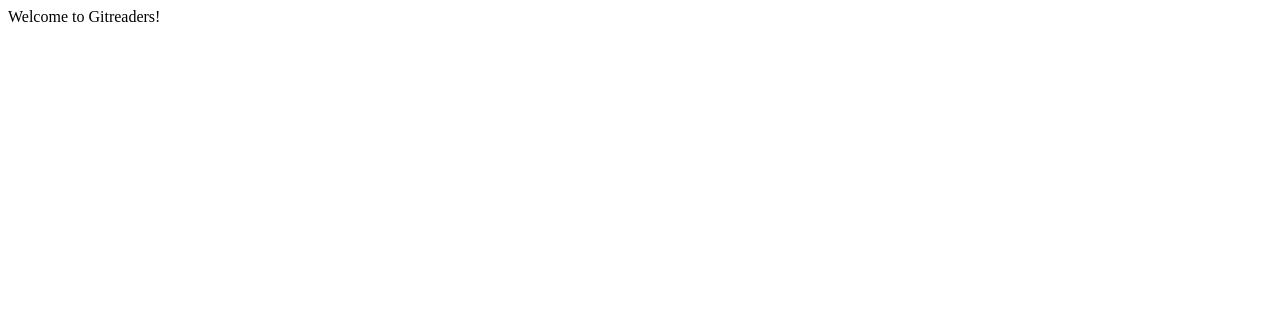
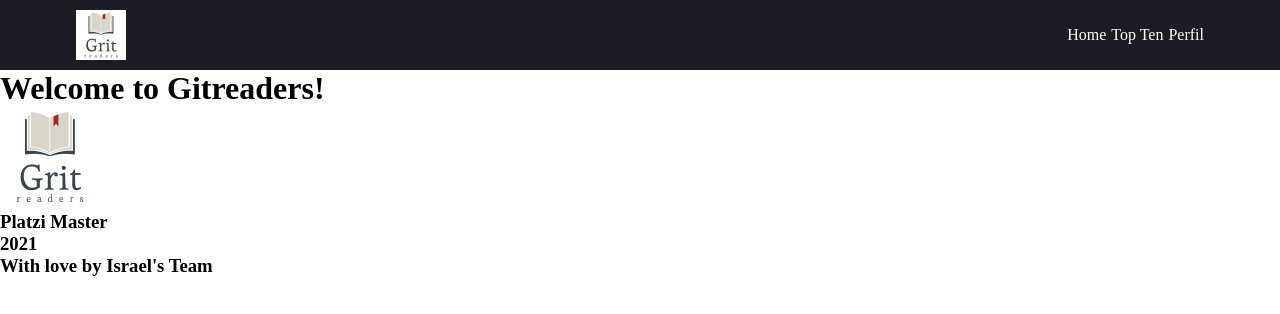
Before and after one commit to gritreaders/FrontEnd, a Next.js app: page / in a window 1280 px wide. Shown: the top 314 px of the page. Built offline with nearby package versions, Linux system fonts and the light colour scheme.

Commit message:
🚧 the basic structure for the header and footer is added, and Create header layout

```diff
--- /dev/null
+++ b/components/Footer/Footer.js
@@ -0,0 +1,23 @@
+import React from 'react';
+import Image from 'next/image';
+
+const Footer = () => {
+  return (
+    <>
+      <Image
+        src='/images/grit-readers.png'
+        alt='Logo'
+        width={100}
+        height={100}
+      />
+      <h3>
+        Platzi Master
+        <br />
+        2021
+      </h3>
+      <h3>With love by Israel's Team</h3>
+    </>
+  );
+};
+
+export default Footer;
--- /dev/null
+++ b/components/Header/Header.js
@@ -0,0 +1,39 @@
+import React from 'react';
+import Image from 'next/image';
+import Link from 'next/link';
+
+import styles from './header.module.scss';
+
+const Header = () => {
+  return (
+    <header className={styles.header}>
+      <div className={styles.container}>
+        <Image
+          src='/images/grit-readers.png'
+          alt='Logo'
+          width={50}
+          height={50}
+        />
+        <div>
+          <Link href='/'>
+            <a className={styles.link} href='/'>
+              Home
+            </a>
+          </Link>
+          <Link href='/'>
+            <a className={styles.link} href=''>
+              Top Ten
+            </a>
+          </Link>
+          <Link href='/'>
+            <a className={styles.link} href=''>
+              Perfil
+            </a>
+          </Link>
+        </div>
+      </div>
+    </header>
+  );
+};
+
+export default Header;
--- /dev/null
+++ b/components/Header/header.module.scss
@@ -0,0 +1,17 @@
+.header {
+  background-color: #1c1c24;
+}
+.container {
+  margin: 0 auto;
+  max-width: 1128px;
+  display: flex;
+  justify-content: space-between;
+  align-items: center;
+  padding: 10px;
+}
+
+.link {
+  text-decoration: none;
+  padding-left: 5px;
+  color: white;
+}
--- /dev/null
+++ b/pages/_app.js
@@ -0,0 +1,8 @@
+// import App from 'next/app'
+import '../styles.css';
+
+function MyApp({ Component, pageProps }) {
+  return <Component {...pageProps} />;
+}
+
+export default MyApp;
--- a/pages/index.js
+++ b/pages/index.js
@@ -1,5 +1,15 @@
+import React from 'react';
+import Footer from '../components/Footer/Footer';
+import Header from '../components/Header/Header';
+
 const HomePage = () => {
-  return <div>Welcome to Gitreaders!</div>;
+  return (
+    <>
+      <Header />
+      <h1> Welcome to Gitreaders!</h1>
+      <Footer />
+    </>
+  );
 };
 
 export default HomePage;
--- /dev/null
+++ b/styles.css
@@ -0,0 +1,4 @@
+* {
+  margin: 0;
+  padding: 0;
+}
```
Also changed, not shown: public/images/grit-readers.png (added).
